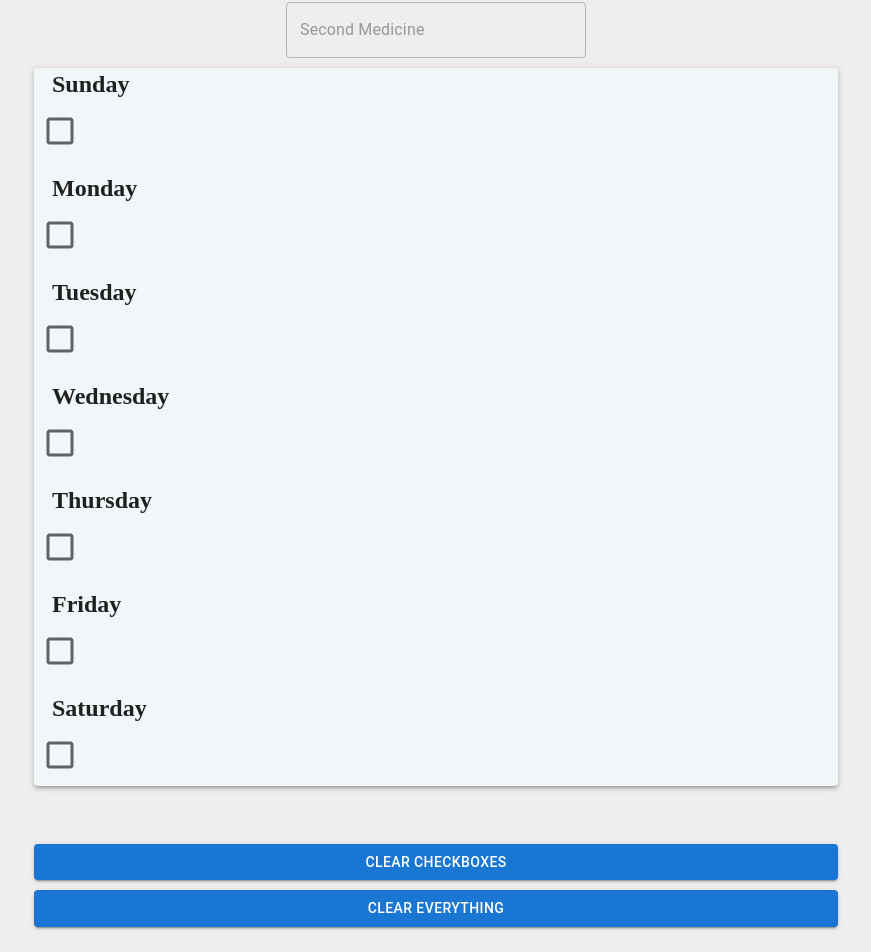
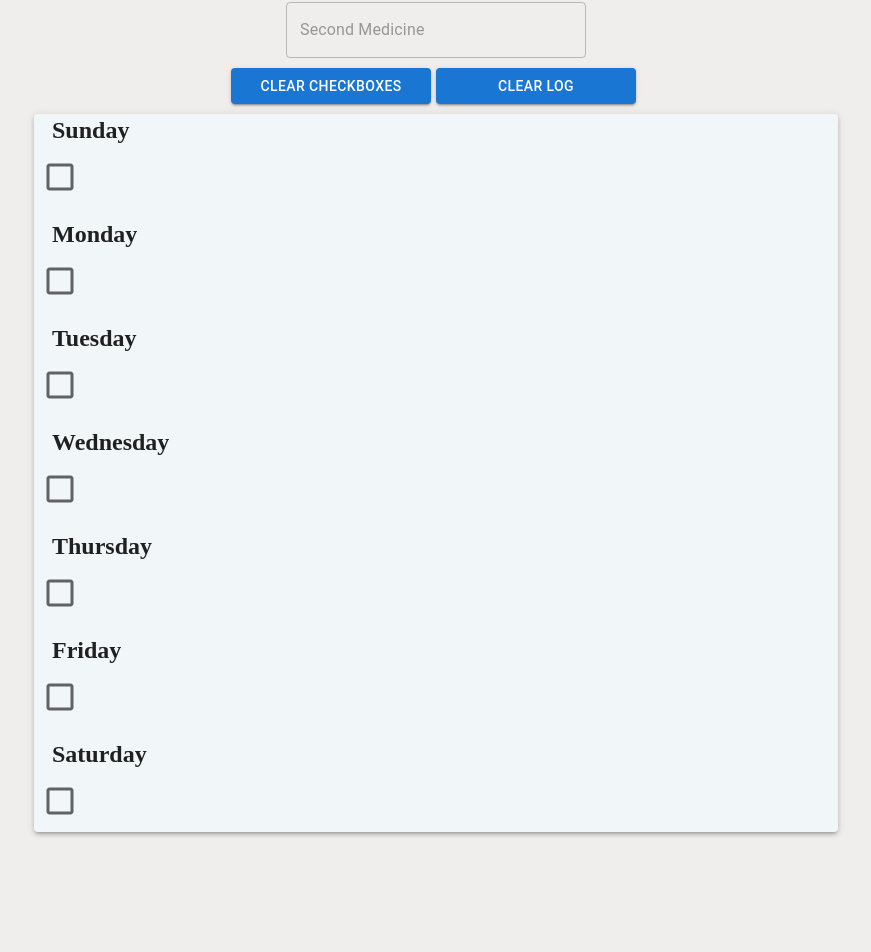
Before and after one commit to tylerpgen/medicine-tracker, a React (Create React App) app: page / in a window 1280 px wide. Shown: the part 145-1097 px from the top of the page, without its empty margins (204-1075 px from the left). After the commit the page ends 985 px from the top, so only its background shows below. Built offline with nearby package versions, Linux system fonts and the light colour scheme; a web font is replaced by a local one.

Commit message:
fixed buttons back to previous version

```diff
--- a/src/components/MedicineTracker.jsx
+++ b/src/components/MedicineTracker.jsx
@@ -111,6 +111,22 @@ const MedicineTracker = () => {
             />
           </form>
         </Box>
+        <Box align="center">
+          <Button
+            variant="contained"
+            onClick={handleClearCheckboxes}
+            sx={{ minWidth: "200px", marginTop: "10px", marginRight: "5px" }}
+          >
+            Clear Checkboxes
+          </Button>
+          <Button
+            variant="contained"
+            onClick={handleClearButtonClick}
+            sx={{ minWidth: "200px", marginTop: "10px", marginRight: "5px" }}
+          >
+            Clear Log
+          </Button>
+        </Box>
         <Paper elevation={3} sx={{ backgroundColor: "#F1F6F9" }}>
           {[...Array(7)].map((_, index) => (
             <Box key={index} sx={{ margin: "8px" }}>
@@ -164,14 +180,6 @@ const MedicineTracker = () => {
             </Box>
           ))}
         </Paper>
-        <Box align="center" marginBottom="100px" sx={{ display: "flex", flexDirection: "column" }}>
-          <Button variant="contained" onClick={handleClearCheckboxes} sx={{ minWidth: "200px", marginTop: "50px" }}>
-            Clear Checkboxes
-          </Button>
-          <Button variant="contained" onClick={handleClearButtonClick} sx={{ minWidth: "200px", marginTop: "10px" }}>
-            Clear Everything
-          </Button>
-        </Box>
       </Container>
     </Container>
   );
```
